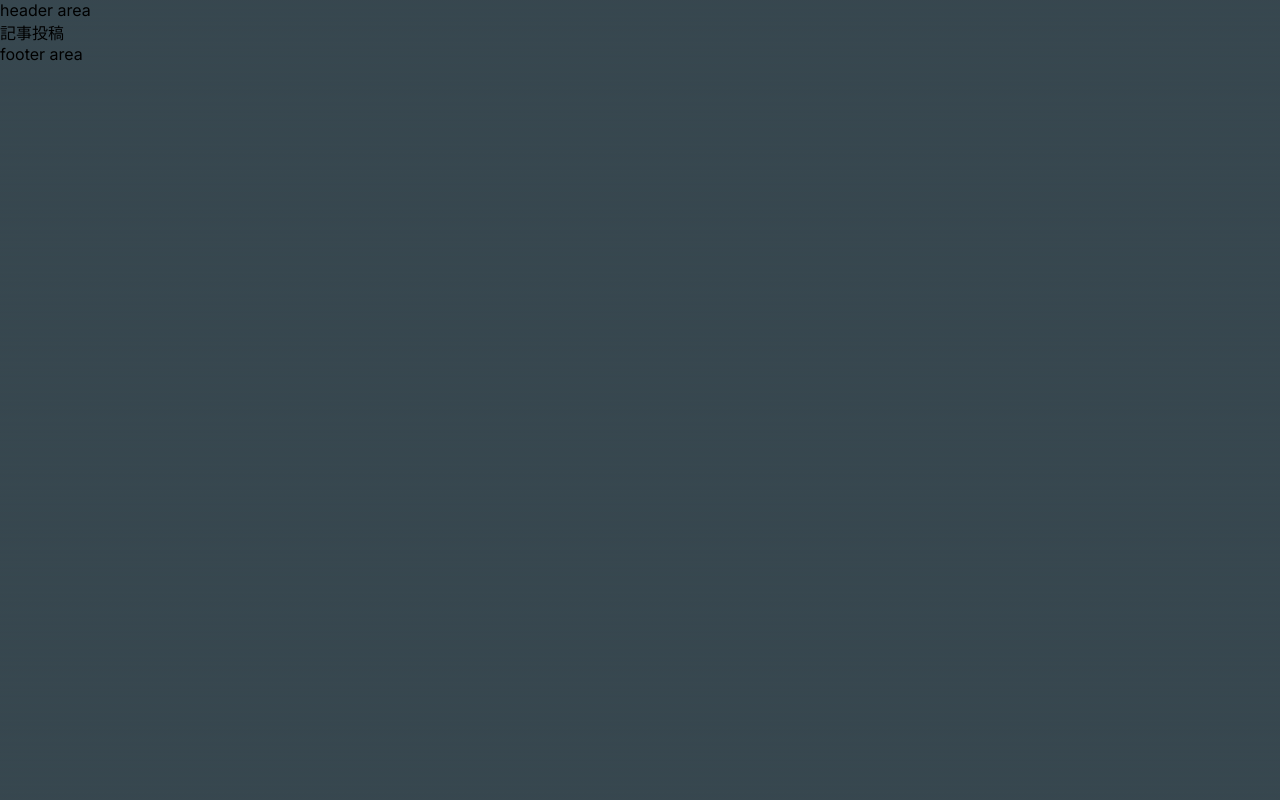
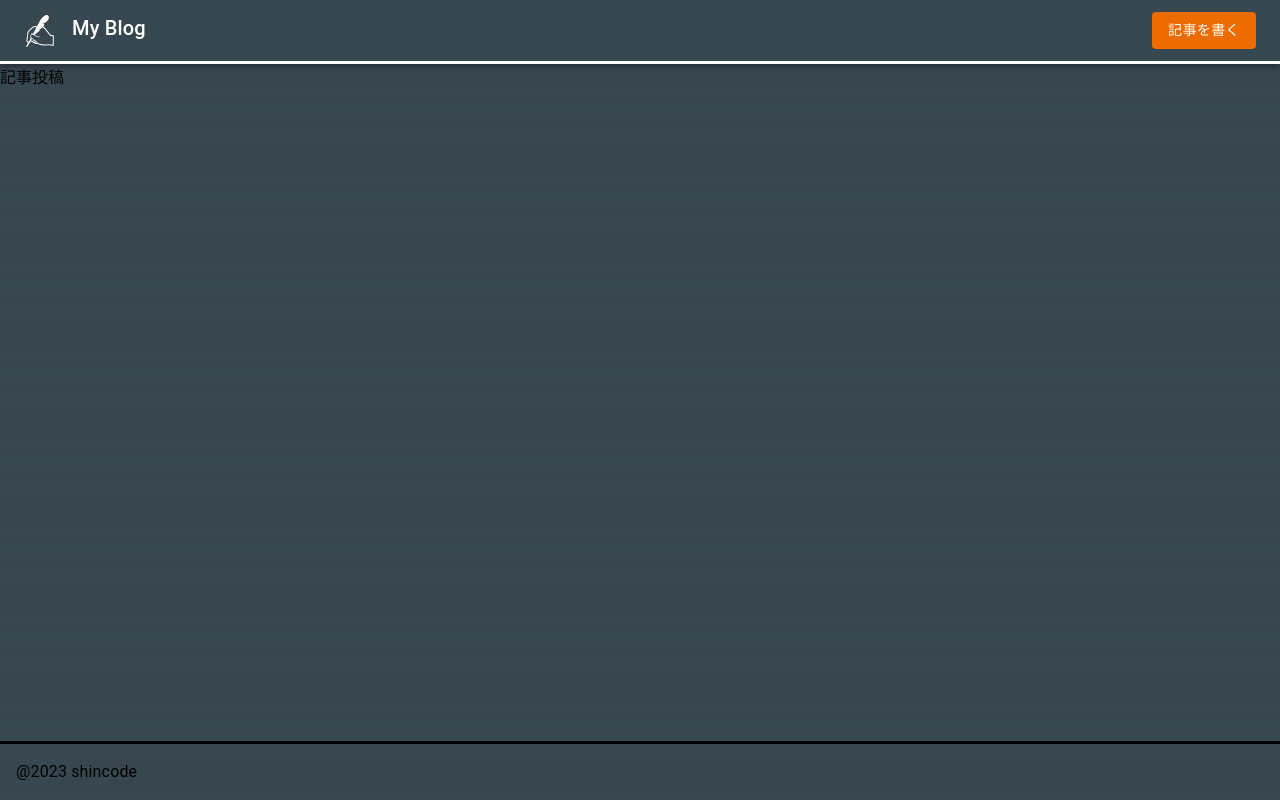
Before and after one commit to YU01BLC/my-blog, a Next.js app: page / in a window 1280 px wide. Built offline with nearby package versions, Linux system fonts and the light colour scheme.

Commit message:
update: 共通レイアウトをimportするよう更新

```diff
--- a/src/app/layout.tsx
+++ b/src/app/layout.tsx
@@ -1,5 +1,7 @@
-import  { Metadata } from 'next';
+import { Metadata } from 'next';
 import { Inter } from 'next/font/google';
+import Header from '../app/Header';
+import Footer from '../app/Footer';
 import './globals.css';
 
 const inter = Inter({ subsets: ['latin'] });
@@ -13,9 +15,9 @@ export default function RootLayout({ children }: { children: React.ReactNode })
   return (
     <html lang='ja'>
       <body className={inter.className}>
-        <header>header area</header>
+        <Header />
         {children}
-        <footer>footer area</footer>
+        <Footer />
       </body>
     </html>
   );
```
